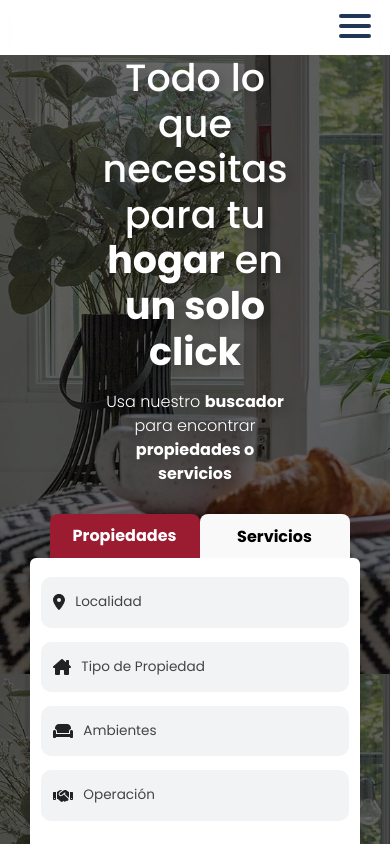
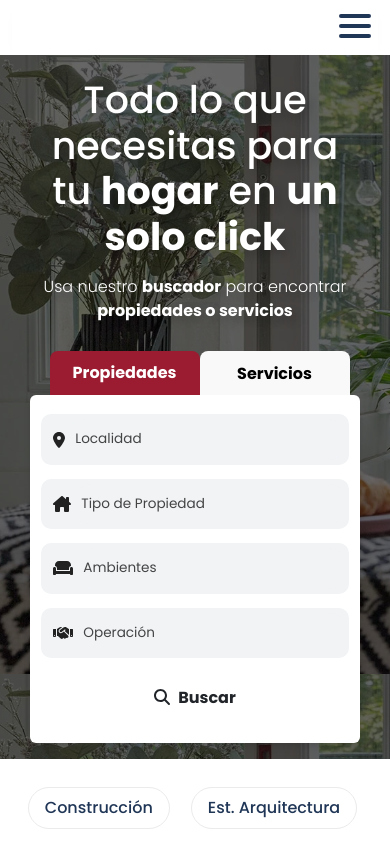
Before and after one commit to Nelhagui/magazine-inmobiliario, a Next.js app: page / in a window 390 px wide. Shown: the top 844 px of the page. Built offline with nearby package versions, Linux system fonts and the light colour scheme.

Commit message:
responsive buscador home

```diff
--- a/src/app/page.jsx
+++ b/src/app/page.jsx
@@ -14,7 +14,7 @@ export default function Home() {
     <main className={styles.main}>
        <div className={`${styles.header} d-flex mx-auto`} style={{background: "url('/header.png')"}}>
         <div className={`${styles.bgRgba} d-flex flex-column justify-content-center align-items-center text-light text-center`} >
-          <div className={`${styles.titleHeader} w-50`}>
+          <div className={`${styles.titleHeader} `}>
             <h1 className="pb-2">Todo lo que necesitas para tu <span>hogar</span> en <span>un solo click</span></h1>
             <p>Usa nuestro <span>buscador</span> para encontrar <span>propiedades o servicios</span></p>
           </div>
--- a/src/app/page.module.css
+++ b/src/app/page.module.css
@@ -33,18 +33,6 @@
 	height: 60vh;
 }
 
-
-.bgTransparent {
-	background-color: #f1f3f5;
-    max-width: 70%;
-	margin-left: 13em
-}
-
-.bgTransparent h6 {
-    color: #444;
-	font-weight: 500;
-}
-
 .bgRgba {
 	background-color: rgba(0, 0, 0, 0.6);
 	width: 100%;
@@ -76,6 +64,10 @@
     border: solid 1px #9b1b30;
 }
 
+.titleHeader {
+	width: 50%
+}
+
 .titleHeader h1{
 	text-shadow: 5px 5px 10px rgba(0, 0, 0, .2);
 	font-weight: 500;
@@ -96,8 +88,13 @@
 }
 
 @media (max-width: 1000px) {
+	.titleHeader {
+		margin-top: 22px;
+		width: 80%
+	}
+
 	.title-header h1 {
-		font-size: 2.4rem;
+		font-size: 22px;
 	}
 
 	.header {
```
